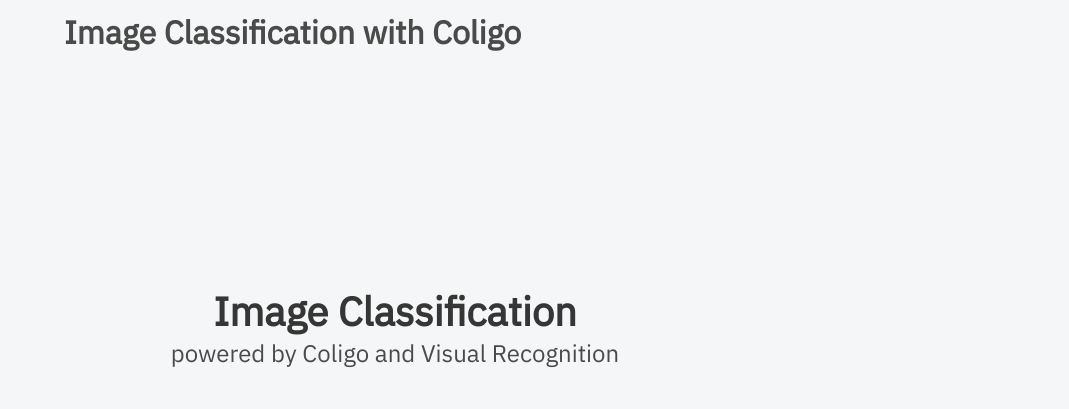
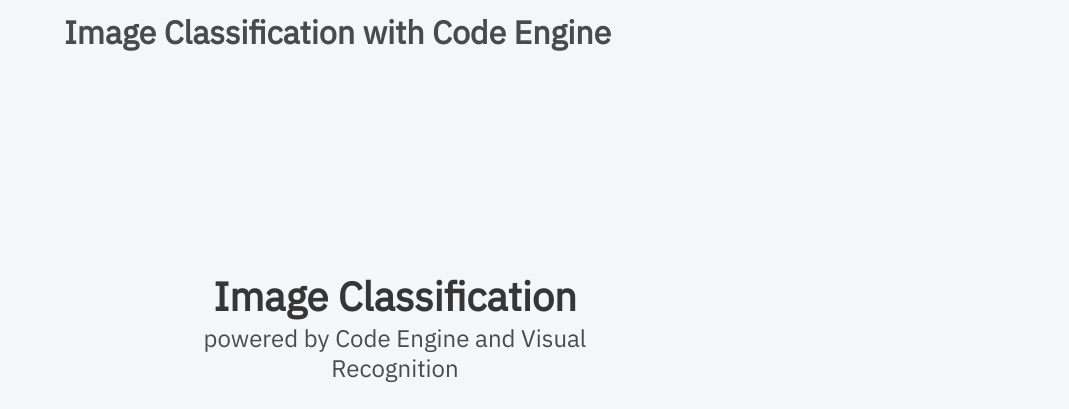
Before and after one commit to IBM-Cloud/code-engine-text-analysis, a website: page frontend/public/index_old.html in a window 1280 px wide. Shown: the top 409 px of the page, 0-1069 px from the left. Drawn offline with nearby package versions, Linux system fonts and the light colour scheme; some packages are replaced by stand-ins of ours; files that its build step writes are made by us from their sources; no server answers; a script that the page names is missing; files whose address does not match are found by name.

Commit message:
Coligo --> Code Engine

```diff
--- a/backend/package.json
+++ b/backend/package.json
@@ -1,7 +1,7 @@
 {
-  "name": "coligo-object-detection-backend",
+  "name": "codeengine-image-classification-backend",
   "version": "1.0.0",
-  "description": "Backend server for Coligo Image Classification",
+  "description": "Backend server for Code Engine Image Classification",
   "main": "server.js",
   "scripts": {
     "test": "echo \"Error: no test specified\" && exit 1"
--- a/frontend/package.json
+++ b/frontend/package.json
@@ -1,7 +1,7 @@
 {
-  "name": "coligo-object-detection",
+  "name": "codeengine-image-classification",
   "version": "1.0.0",
-  "description": "Image Classification with Coligo and Watson Visual Recognition",
+  "description": "Image Classification with Code Engine and Watson Visual Recognition",
   "main": "app.js",
   "scripts": {
     "test": "echo \"Error: no test specified\" && exit 1"
--- a/frontend/public/index_old.html
+++ b/frontend/public/index_old.html
@@ -4,7 +4,7 @@
     <meta charset="utf-8" />
     <meta http-equiv="X-UA-Compatible" content="IE=edge" />
     <meta name="viewport" content="width=device-width, initial-scale=1" />
-    <title>Image classification with Coligo and Watson Visual Recognition</title>
+    <title>Image classification with Code Engine and Watson Visual Recognition</title>
     <link
       rel="stylesheet"
       href="https://cdn.jsdelivr.net/npm/bulma@0.8.0/css/bulma.min.css"
@@ -24,7 +24,7 @@
           <div class="container">
             <div class="navbar-brand">
               <h1 class="navbar-item title">
-                Image Classification with Coligo
+                Image Classification with Code Engine
               </h1>
               <span class="navbar-burger burger" data-target="navbarMenu">
                 <span></span>
@@ -70,7 +70,7 @@
                 Image Classification
               </h1>
               <h2 class="subtitle is-4">
-                powered by Coligo and Visual Recognition
+                powered by Code Engine and Visual Recognition
               </h2>
               <br />
               <div class="field">
--- a/jobs/analyze_images.yaml
+++ b/jobs/analyze_images.yaml
@@ -7,7 +7,7 @@
   retryLimit: 2
   jobDefinitionSpec:
     containers:
-    - name: coligo-jobs
+    - name: codeengine-jobs
       image: ibmcom/backend-job
       envFrom:
       - secretRef:
```
Also changed, not shown: frontend/public/501.html (+3 -3 lines), frontend/public/index.html (+2 -2 lines), README.md, 2 other files.
